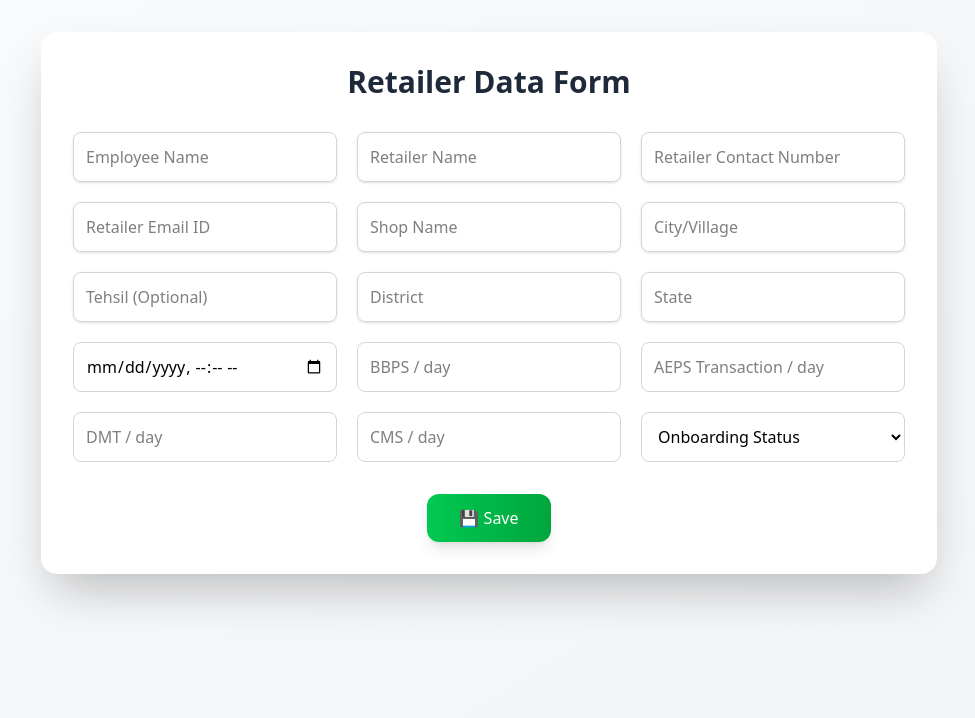
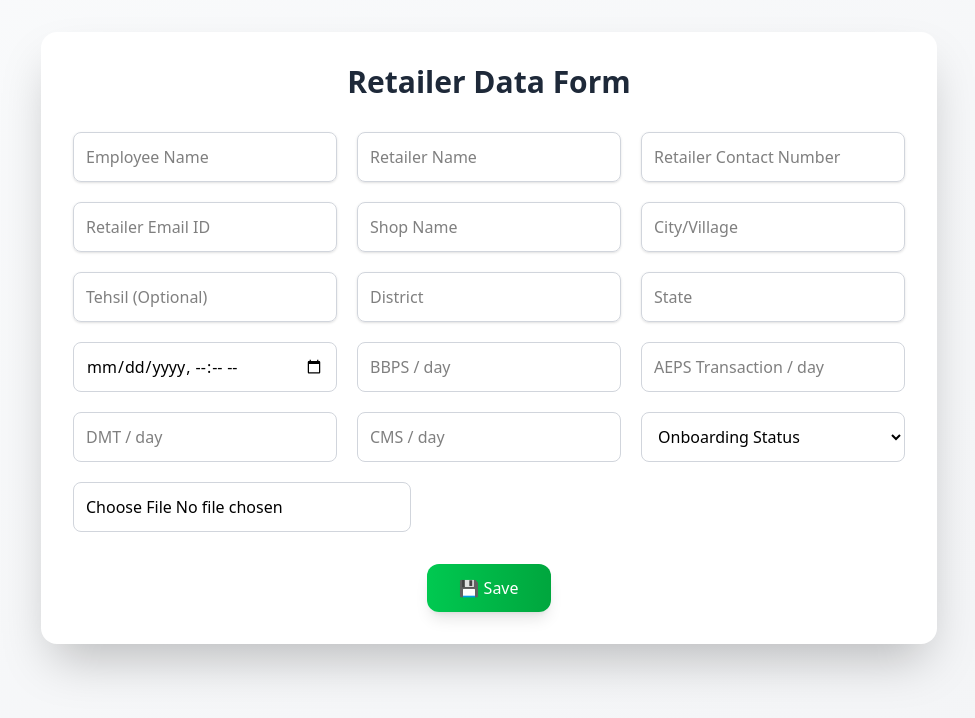
Before and after one commit to sahipe/retailors-data, a React (Vite) app in the folder client/: page / in a window 1280 px wide. Shown: the top 718 px of the page, without its empty margins (151-1126 px from the left). Built offline with nearby package versions, Linux system fonts and the light colour scheme.

Commit message:
feat(PartnerForm): add image upload functionality and retailer image field

```diff
--- a/client/package.json
+++ b/client/package.json
@@ -10,6 +10,8 @@
     "preview": "vite preview"
   },
   "dependencies": {
+    "@cloudinary/react": "^1.14.3",
+    "@cloudinary/url-gen": "^1.21.0",
     "@tailwindcss/vite": "^4.1.11",
     "axios": "^1.11.0",
     "dayjs": "^1.11.13",
--- a/client/src/components/PartnerForm.jsx
+++ b/client/src/components/PartnerForm.jsx
@@ -1,5 +1,6 @@
 import React, { useState } from "react";
 import axios from "axios";
+import { uploadImageToCloudinary } from "../hooks/uploadImage";
 
 const PartnerForm = () => {
   const [form, setForm] = useState({
@@ -18,16 +19,33 @@ const PartnerForm = () => {
     dmt: "",
     cms: "",
     onboardingStatus: "",
+    retailerImage: "", // new field for image URL
   });
 
   const [loading, setLoading] = useState(false);
+  const [imageUploading, setImageUploading] = useState(false);
 
   const handleChange = (e) => {
     setForm({ ...form, [e.target.name]: e.target.value });
   };
 
+  const handleImageUpload = async (e) => {
+    const file = e.target.files[0];
+    if (!file) return;
+
+    setImageUploading(true);
+    try {
+      const imageUrl = await uploadImageToCloudinary(file);
+      setForm((prev) => ({ ...prev, retailerImage: imageUrl }));
+    } catch (err) {
+      console.error(err);
+      alert("Image upload failed!");
+    } finally {
+      setImageUploading(false);
+    }
+  };
+
   const validateForm = () => {
-    // Fields except 'tehsil'
     const requiredFields = Object.keys(form).filter((key) => key !== "tehsil");
 
     for (let field of requiredFields) {
@@ -37,19 +55,16 @@ const PartnerForm = () => {
       }
     }
 
-    // Phone validation (only digits & 10 digits)
     if (!/^\d{10}$/.test(form.retailerContact)) {
       alert("Retailer Contact must be a valid 10-digit number");
       return false;
     }
 
-    // Email validation
     if (!/^[^\s@]+@[^\s@]+\.[^\s@]+$/.test(form.retailerEmail)) {
       alert("Please enter a valid email address");
       return false;
     }
 
-    // Positive numbers for transaction fields
     const numberFields = ["bbps", "aeps", "dmt", "cms"];
     for (let field of numberFields) {
       if (isNaN(form[field]) || Number(form[field]) < 0) {
@@ -87,6 +102,7 @@ const PartnerForm = () => {
         dmt: "",
         cms: "",
         onboardingStatus: "",
+        retailerImage: "",
       });
     } catch (error) {
       console.error(error);
@@ -171,6 +187,26 @@ const PartnerForm = () => {
             <option value="Yes">Yes</option>
             <option value="No">No</option>
           </select>
+
+          {/* Image Upload */}
+          <div>
+            <input
+              type="file"
+              accept="image/*"
+              onChange={handleImageUpload}
+              className="border border-gray-300 rounded-lg p-3"
+            />
+            {imageUploading && (
+              <p className="text-sm text-blue-500 mt-1">Uploading...</p>
+            )}
+            {form.retailerImage && (
+              <img
+                src={form.retailerImage}
+                alt="Retailer"
+                className="mt-2 w-32 h-32 object-cover rounded-lg shadow"
+              />
+            )}
+          </div>
         </div>
 
         {/* Save Button */}
--- /dev/null
+++ b/client/src/hooks/uploadImage.js
@@ -0,0 +1,27 @@
+// services/uploadImage.js
+export const uploadImageToCloudinary = async (file) => {
+  if (!file) throw new Error("No file selected");
+
+  const data = new FormData();
+  data.append("file", file);
+  data.append("upload_preset", "retailer_uploads"); // from Cloudinary dashboard
+  data.append("cloud_name", "dkb1moyqh"); // from Cloudinary dashboard
+
+  try {
+    const res = await fetch(
+      `https://api.cloudinary.com/v1_1/dkb1moyqh/image/upload`,
+      {
+        method: "POST",
+        body: data,
+      }
+    );
+
+    if (!res.ok) throw new Error("Failed to upload image");
+
+    const json = await res.json();
+    return json.secure_url; // This is the image URL
+  } catch (error) {
+    console.error("Cloudinary upload error:", error);
+    throw error;
+  }
+};
```
Also changed, not shown: 2 other files (tests, documents, lock files or other folders).
